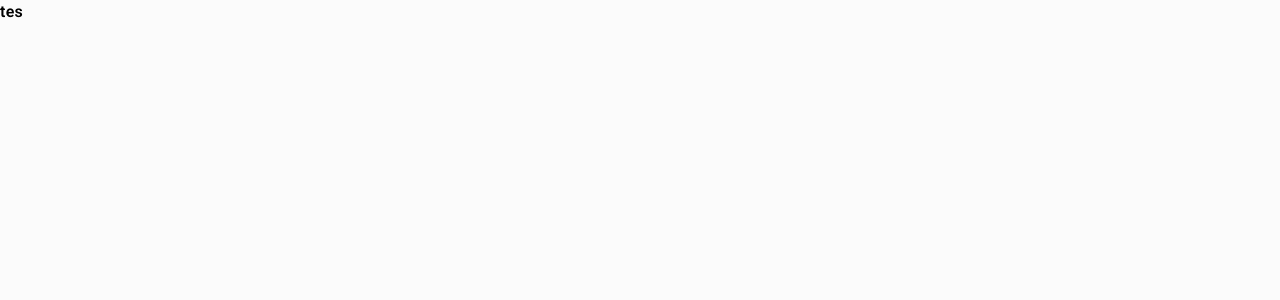
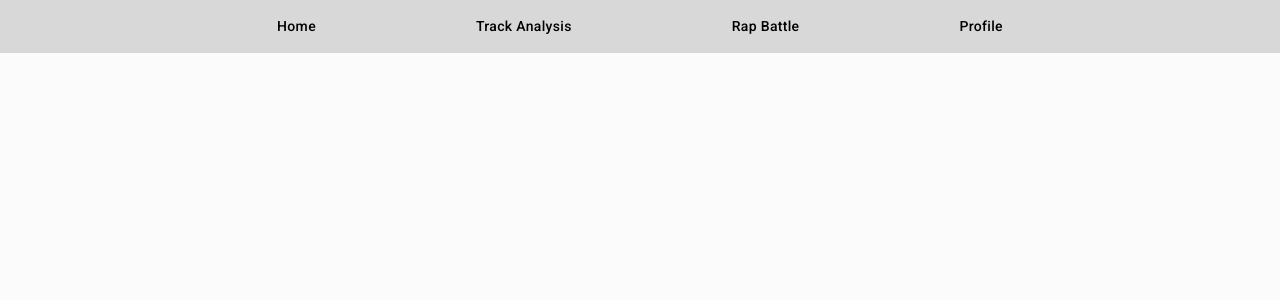
Before and after one commit to devinammar/Rap-Scannr, a React (Vite) app: page / in a window 1280 px wide. Shown: the top 300 px of the page. Built offline with nearby package versions, Linux system fonts and the light colour scheme.

Commit message:
Topbar component (Progress)

```diff
--- a/src/components/topbar.jsx
+++ b/src/components/topbar.jsx
@@ -3,17 +3,17 @@ import { Link } from "react-router-dom";
 export const Topbar = () => {
     return (
         <div>
-        <ul id="containertopbar">
-            <li className="listtopbar">
+        <ul id="containertopbar" className="flex justify-center t-0 list-none text-p bg-grey/40 font-medium gap-40 pt-4 pb-4">
+            <li className="listtopbar hover:text-white hover:scale-[1.03] transition-transform duration-200 ease">
                 <Link to="/">Home</Link>
             </li>
-            <li className="listtopbar">
+            <li className="listtopbar hover:text-white hover:scale-[1.03] transition-transform duration-200 ease">
                 <Link to="/search">Track Analysis</Link>
             </li>
-            <li className="listtopbar">
+            <li className="listtopbar hover:text-white hover:scale-[1.03] transition-transform duration-200 ease">
                 <Link to="/searchbyimage">Rap Battle</Link>
             </li>
-            <li className="listtopbar">
+            <li className="listtopbar hover:text-white hover:scale-[1.03] transition-transform duration-200 ease">
                 <Link to="/about">Profile</Link>
             </li>
         </ul>
--- a/src/main.css
+++ b/src/main.css
@@ -5,6 +5,10 @@
   --color-black: #1D1D1D;
   --color-grey: #A4A4A4;
   --color-white: #FBFBFB;
+  --text-p: 14px;
+  --text-h3: 24px;
+  --text-h2: 52px;
+  --text-h1: 120px;
 }
 
 @layer base {
--- a/src/pages/home.jsx
+++ b/src/pages/home.jsx
@@ -1,7 +1,9 @@
+import { Topbar } from '../components/topbar'
+
 export const Home = () => {
     return (
         <div>
-            <h1>tes</h1>
+            <Topbar />
         </div>
     )
 }
```
